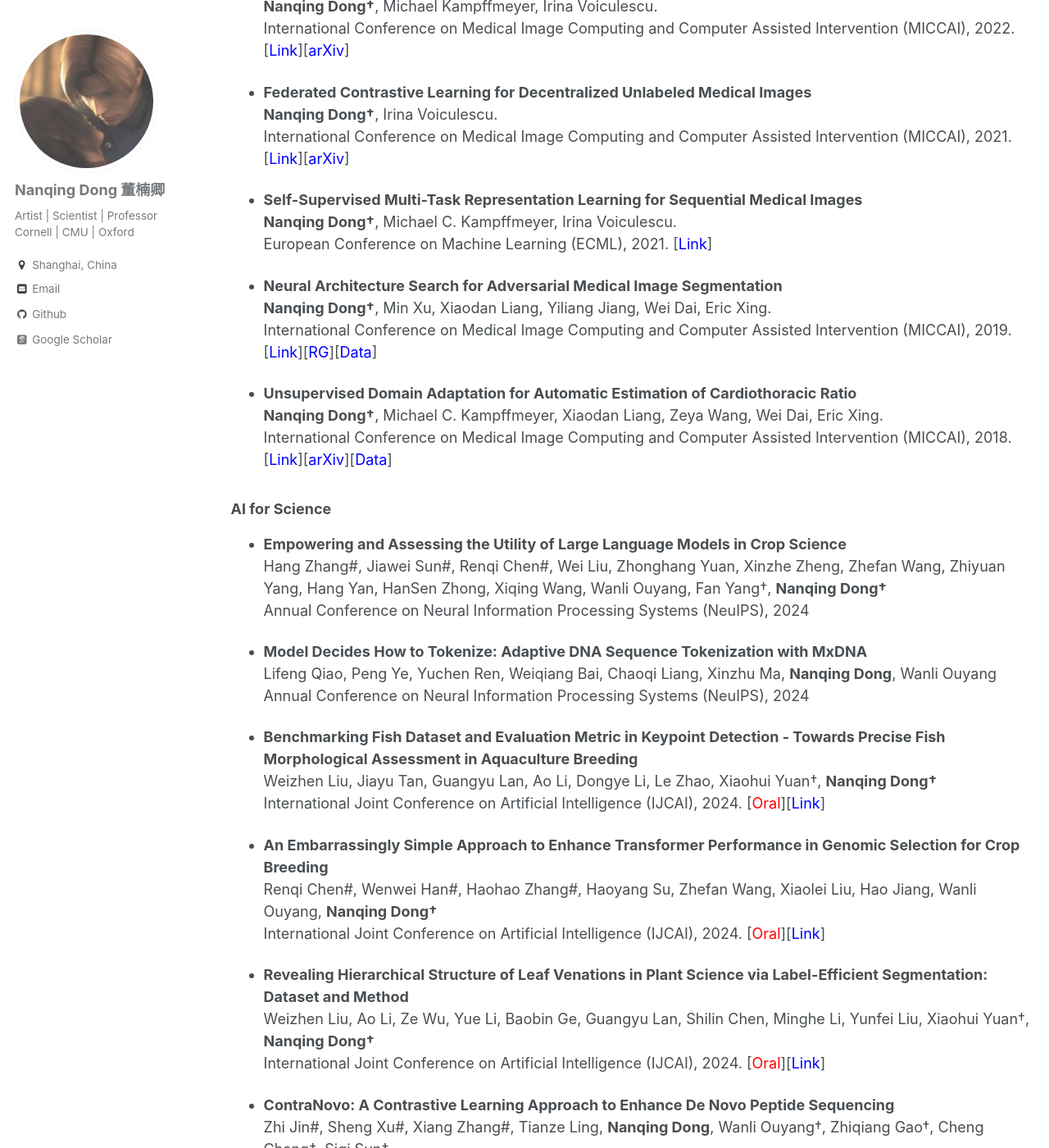
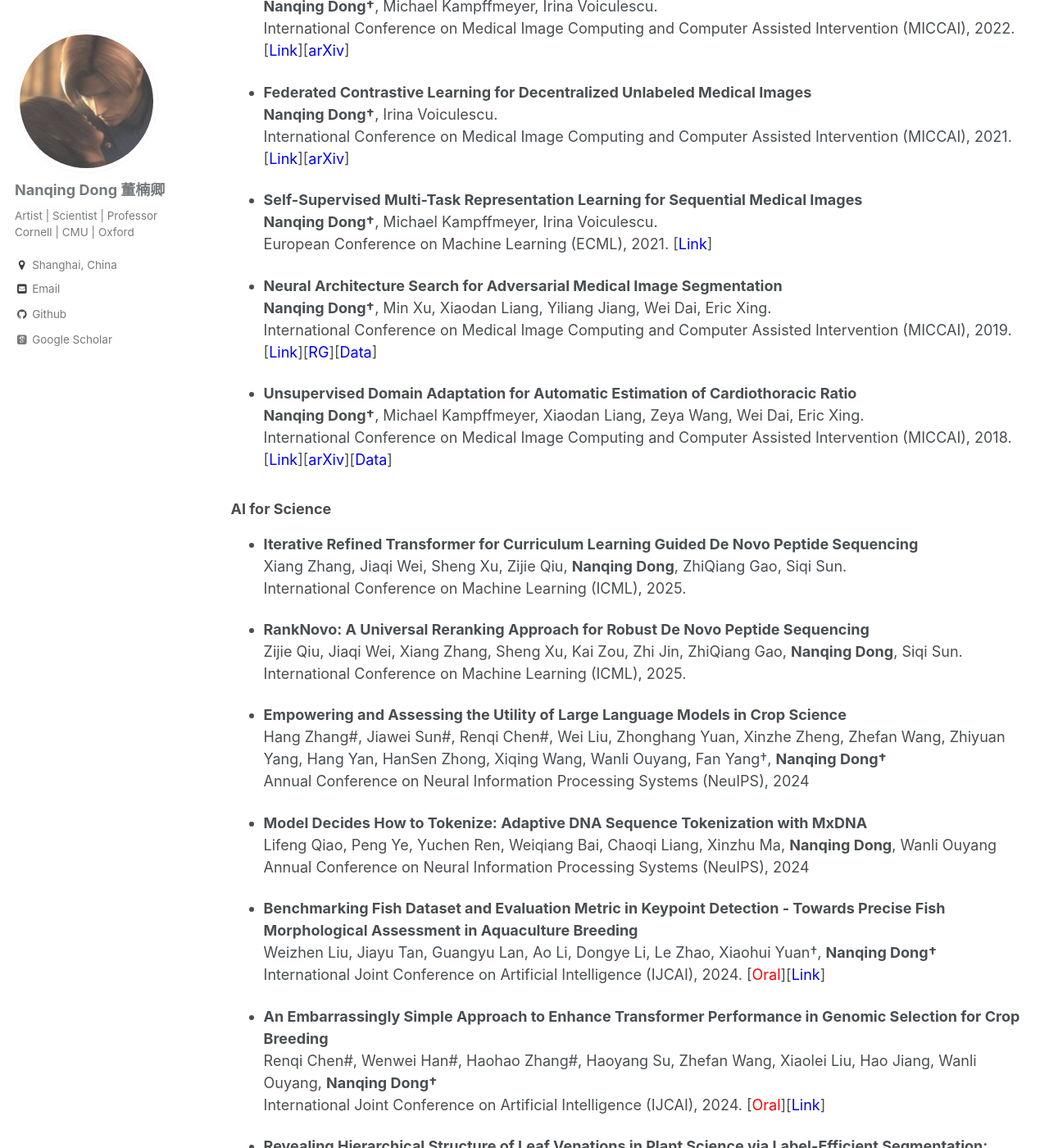
Before and after one commit to eveningdong/eveningdong.github.io, a Jekyll site: the page built from _pages/publication.md, in a window 1280 px wide and 1400 px high, scrolled down 3064 px. Shown: the whole window at 82% size. Built offline with Jekyll 4.4.1, drawn with Linux system fonts in a browser that asks for light colours; some web fonts are replaced.

Commit message:
Update publication.md

```diff
--- a/_pages/publication.md
+++ b/_pages/publication.md
@@ -109,7 +109,7 @@ author_profile: true
   International Conference on Medical Image Computing and Computer Assisted Intervention (MICCAI), 2021. [[<span style="color:blue">Link</span>]](https://link.springer.com/chapter/10.1007/978-3-030-87199-4_36)[[<span style="color:blue">arXiv</span>]](https://arxiv.org/pdf/2109.07504.pdf)
 
 * **Self-Supervised Multi-Task Representation Learning for Sequential Medical Images**
-  **Nanqing Dong†**, Michael C. Kampffmeyer, Irina Voiculescu.
+  **Nanqing Dong†**, Michael Kampffmeyer, Irina Voiculescu.
   European Conference on Machine Learning (ECML), 2021. [[<span style="color:blue">Link</span>]](https://link.springer.com/chapter/10.1007/978-3-030-86523-8_47)
 
 * **Neural Architecture Search for Adversarial Medical Image Segmentation**
@@ -117,11 +117,19 @@ author_profile: true
   International Conference on Medical Image Computing and Computer Assisted Intervention (MICCAI), 2019. [[<span style="color:blue">Link</span>]](https://link.springer.com/chapter/10.1007%2F978-3-030-32226-7_92)[[<span style="color:blue">RG</span>]](https://www.researchgate.net/publication/336474639_Neural_Architecture_Search_for_Adversarial_Medical_Image_Segmentation)[[<span style="color:blue">Data</span>]](https://github.com/eveningdong/Cardiothoracic-Ratio-Estimation_dataset)
 
 * **Unsupervised Domain Adaptation for Automatic Estimation of Cardiothoracic Ratio**
-  **Nanqing Dong†**, Michael C. Kampffmeyer, Xiaodan Liang, Zeya Wang, Wei Dai, Eric Xing.
+  **Nanqing Dong†**, Michael Kampffmeyer, Xiaodan Liang, Zeya Wang, Wei Dai, Eric Xing.
   International Conference on Medical Image Computing and Computer Assisted Intervention (MICCAI), 2018. [[<span style="color:blue">Link</span>]](https://link.springer.com/chapter/10.1007/978-3-030-00934-2_61)[[<span style="color:blue">arXiv</span>]](https://arxiv.org/pdf/1807.03434.pdf)[[<span style="color:blue">Data</span>]](https://github.com/eveningdong/Cardiothoracic-Ratio-Estimation_dataset)
 
 
 ### AI for Science
+* **Iterative Refined Transformer for Curriculum Learning Guided De Novo Peptide Sequencing**
+  Xiang Zhang, Jiaqi Wei, Sheng Xu, Zijie Qiu, **Nanqing Dong**, ZhiQiang Gao, Siqi Sun.
+  International Conference on Machine Learning (ICML), 2025.
+
+* **RankNovo: A Universal Reranking Approach for Robust De Novo Peptide Sequencing**
+  Zijie Qiu, Jiaqi Wei, Xiang Zhang, Sheng Xu, Kai Zou, Zhi Jin, ZhiQiang Gao, **Nanqing Dong**, Siqi Sun.
+  International Conference on Machine Learning (ICML), 2025.
+
 * **Empowering and Assessing the Utility of Large Language Models in Crop Science**
   Hang Zhang#, Jiawei Sun#, Renqi Chen#, Wei Liu, Zhonghang Yuan, Xinzhe Zheng, Zhefan Wang, Zhiyuan Yang, Hang Yan, HanSen Zhong, Xiqing Wang, Wanli Ouyang, Fan Yang†, **Nanqing Dong†**
   Annual Conference on Neural Information Processing Systems (NeuIPS), 2024
```
